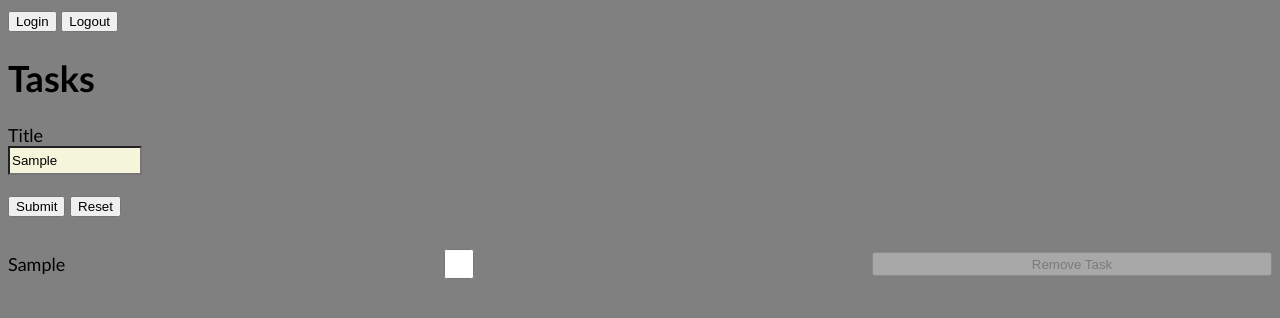
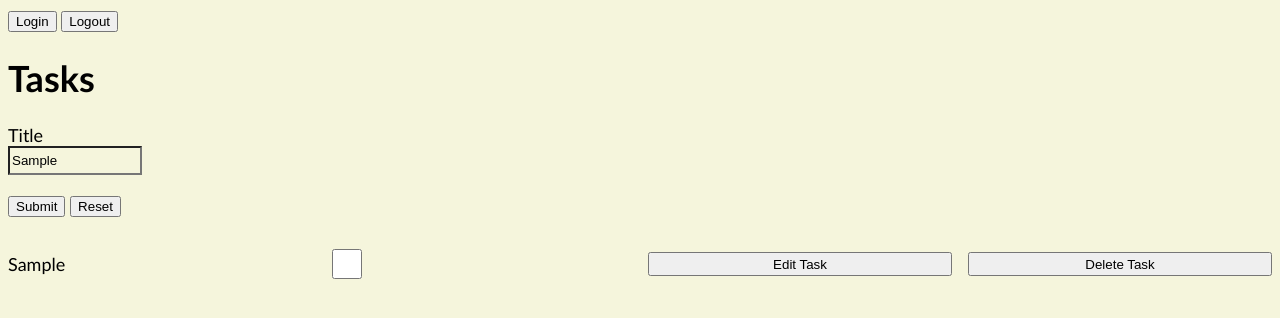
Before and after one commit to gauyex-bzz/To-Do-List, a plain HTML site: page index.html in a window 1280 px wide. Both pictures are taken after typing "Sample" into the empty fields and a click on the button "Submit". Drawn offline with Linux system fonts and the light colour scheme.

Commit message:
besser so

```diff
--- a/script.js
+++ b/script.js
@@ -8,29 +8,35 @@ document.addEventListener('DOMContentLoaded', function () {
         let newdiv = document.createElement("div")
         let newP = document.createElement("p")
         let newBtn = document.createElement("button")
+        let newEdit = document.createElement('button')
         let newInput = document.createElement("input")
+
         newInput.setAttribute("type","checkbox")
         newInput.setAttribute("name","checkbox")
         newInput.setAttribute("id","checkbox")
         newdiv.classList.add('task')
-        newBtn.setAttribute('disabled', 'true')
+        newEdit.setAttribute("id", "prompt")
 
         newP.innerText = data.get('task')
-        newBtn.innerText = 'Remove Task'
+        newEdit.innerText = 'Edit Task'
+        newBtn.innerText = 'Delete Task'
+
+
+        newEdit.onclick = () =>{
+            newP.innerText = window.prompt("Change")
+        }
 
         newBtn.onclick = () => {
             newdiv.remove()
         }
 
-        newInput.onchange = (event) => {
-            if (event.target.value){
-                newBtn.removeAttribute('disabled')
-                newInput.setAttribute("disabled","")
-            }
-        }
+
+
+
 
         newdiv.appendChild(newP)
         newdiv.appendChild(newInput)
+        newdiv.appendChild(newEdit)
         newdiv.appendChild(newBtn)
         taskOutput.appendChild(newdiv)
     });
--- a/styles.css
+++ b/styles.css
@@ -1,10 +1,8 @@
 body{
-    background-color: grey;
+    background-color: beige;
     font-family: Calibri;
     font-size: large;
 }
-
-
 
 input{
     background-color: beige;
@@ -14,10 +12,10 @@ input{
 
 .task{
     display: grid;
-    grid-template-columns: repeat(3, 1fr);
+    grid-template-columns: repeat(4, 1fr);
     justify-content: start;
     align-items: center;
-    grid-gap: 2rem;
+    grid-gap: 1rem;
 }
 
 .task button{
@@ -30,3 +28,5 @@ input{
     width: 30px;
     height: 30px;
 }
+
+input
```
